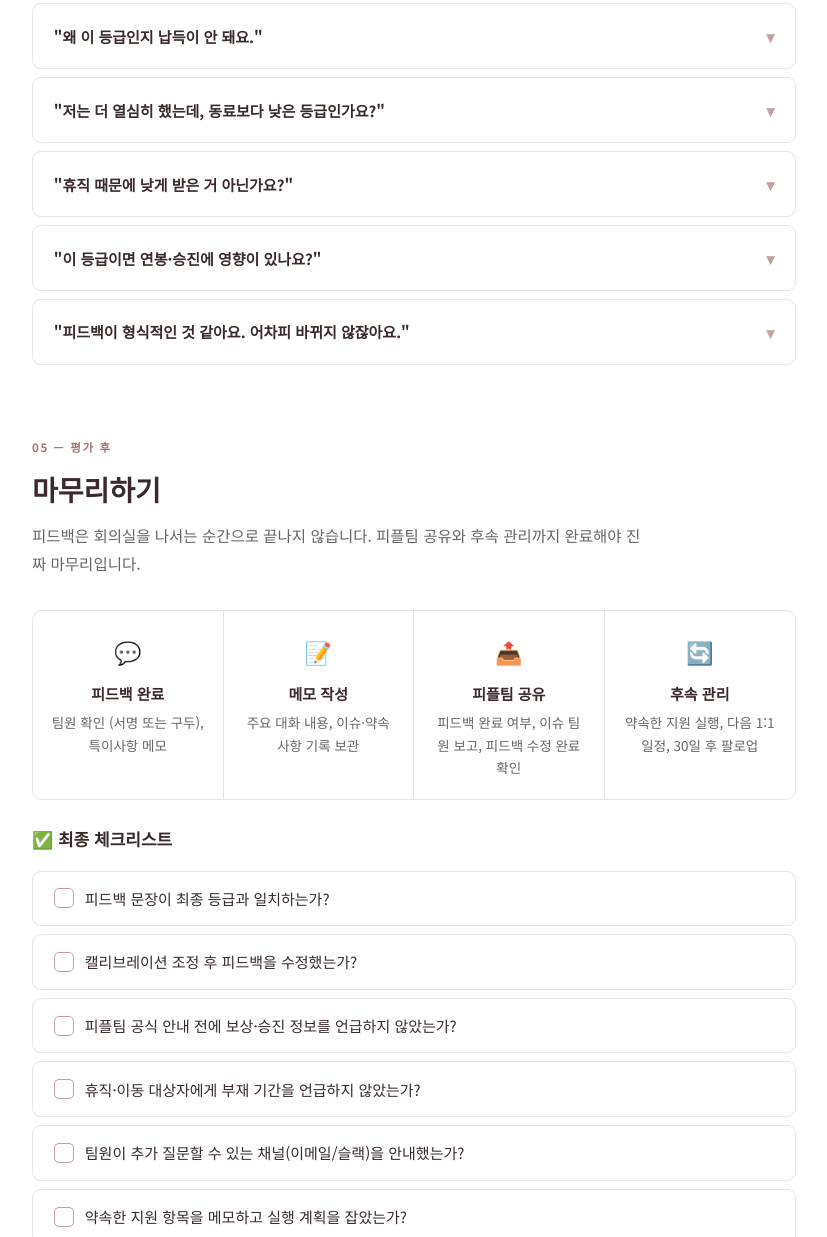
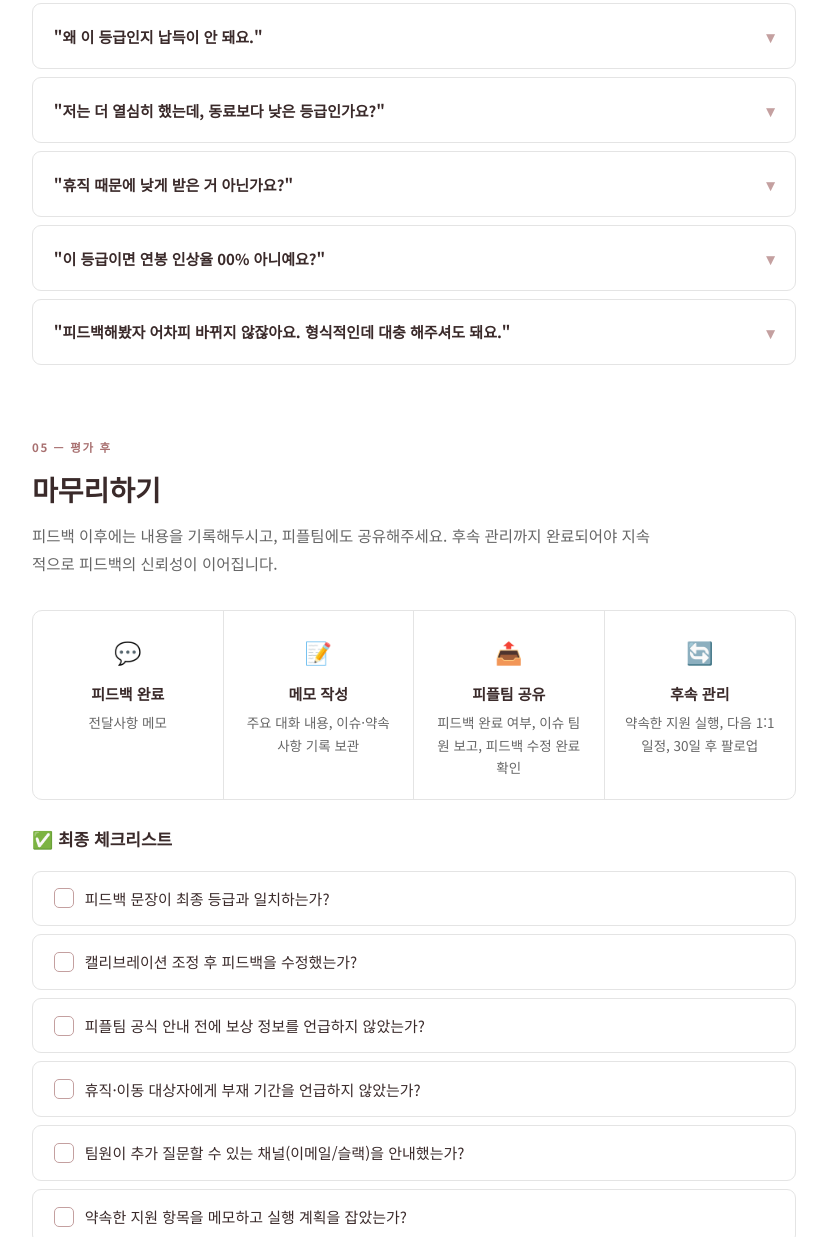
Before and after one commit to hince-hr/feedback_guide, a plain HTML site: page index.html in a window 1280 px wide. Shown: the part 5172-6409 px from the top of the page, without its empty margins (226-1053 px from the left). Drawn offline with Linux system fonts and the light colour scheme.

Commit message:
Update index.html

```diff
--- a/index.html
+++ b/index.html
@@ -984,7 +984,7 @@
         </div>
       </div>
       <div class="faq-item" id="faq4">
-        <div class="faq-q" onclick="toggleFaq('faq4')">"이 등급이면 연봉·승진에 영향이 있나요?" <span class="faq-chevron">▾</span></div>
+        <div class="faq-q" onclick="toggleFaq('faq4')">"이 등급이면 연봉 인상율 00% 아니예요?" <span class="faq-chevron">▾</span></div>
         <div class="faq-a">
           <strong>① 선 긋기:</strong> "보상 연계 기준은 피플팀에서 별도 안내 예정이에요."<br>
           <strong>② 초점 전환:</strong> "오늘 피드백은 성장 방향 이야기에 집중할게요."<br>
@@ -993,9 +993,9 @@
         </div>
       </div>
       <div class="faq-item" id="faq5">
-        <div class="faq-q" onclick="toggleFaq('faq5')">"피드백이 형식적인 것 같아요. 어차피 바뀌지 않잖아요." <span class="faq-chevron">▾</span></div>
+        <div class="faq-q" onclick="toggleFaq('faq5')">"피드백해봤자 어차피 바뀌지 않잖아요. 형식적인데 대충 해주셔도 돼요." <span class="faq-chevron">▾</span></div>
         <div class="faq-a">
-          <strong>① 공감:</strong> "그런 생각이 드셨다면, 제가 더 잘 설명했어야 했어요."<br>
+          <strong>① 초점 전환:</strong> "그렇게 생각하시기보단, 같이 과거 성과를 되돌아보고 앞으로의 방향성을 정리하는 단계로 생각해주시면 좋을 것 같아요."<br>
           <strong>② 피드백 구체화:</strong> 어떤 부분이 형식적으로 느껴졌는지 되물어보기<br>
           <strong>③ 약속:</strong> 지킬 수 있는 것 딱 하나만 구체적으로 약속하기
         </div>
@@ -1007,13 +1007,13 @@
   <div class="section" id="after">
     <div class="section-label">05 — 평가 후</div>
     <div class="section-title">마무리하기</div>
-    <div class="section-desc">피드백은 회의실을 나서는 순간으로 끝나지 않습니다. 피플팀 공유와 후속 관리까지 완료해야 진짜 마무리입니다.</div>
+    <div class="section-desc">피드백 이후에는 내용을 기록해두시고, 피플팀에도 공유해주세요. 후속 관리까지 완료되어야 지속적으로 피드백의 신뢰성이 이어집니다.</div>
 
     <div class="process-row">
       <div class="process-step">
         <div class="process-icon">💬</div>
         <div class="process-title">피드백 완료</div>
-        <div class="process-desc">팀원 확인 (서명 또는 구두), 특이사항 메모</div>
+        <div class="process-desc">전달사항 메모</div>
       </div>
       <div class="process-step">
         <div class="process-icon">📝</div>
@@ -1044,7 +1044,7 @@
       </div>
       <div class="fc-item" onclick="toggleFc(this)">
         <div class="fc-box">✓</div>
-        <div class="fc-text">피플팀 공식 안내 전에 보상·승진 정보를 언급하지 않았는가?</div>
+        <div class="fc-text">피플팀 공식 안내 전에 보상 정보를 언급하지 않았는가?</div>
       </div>
       <div class="fc-item" onclick="toggleFc(this)">
         <div class="fc-box">✓</div>
```
